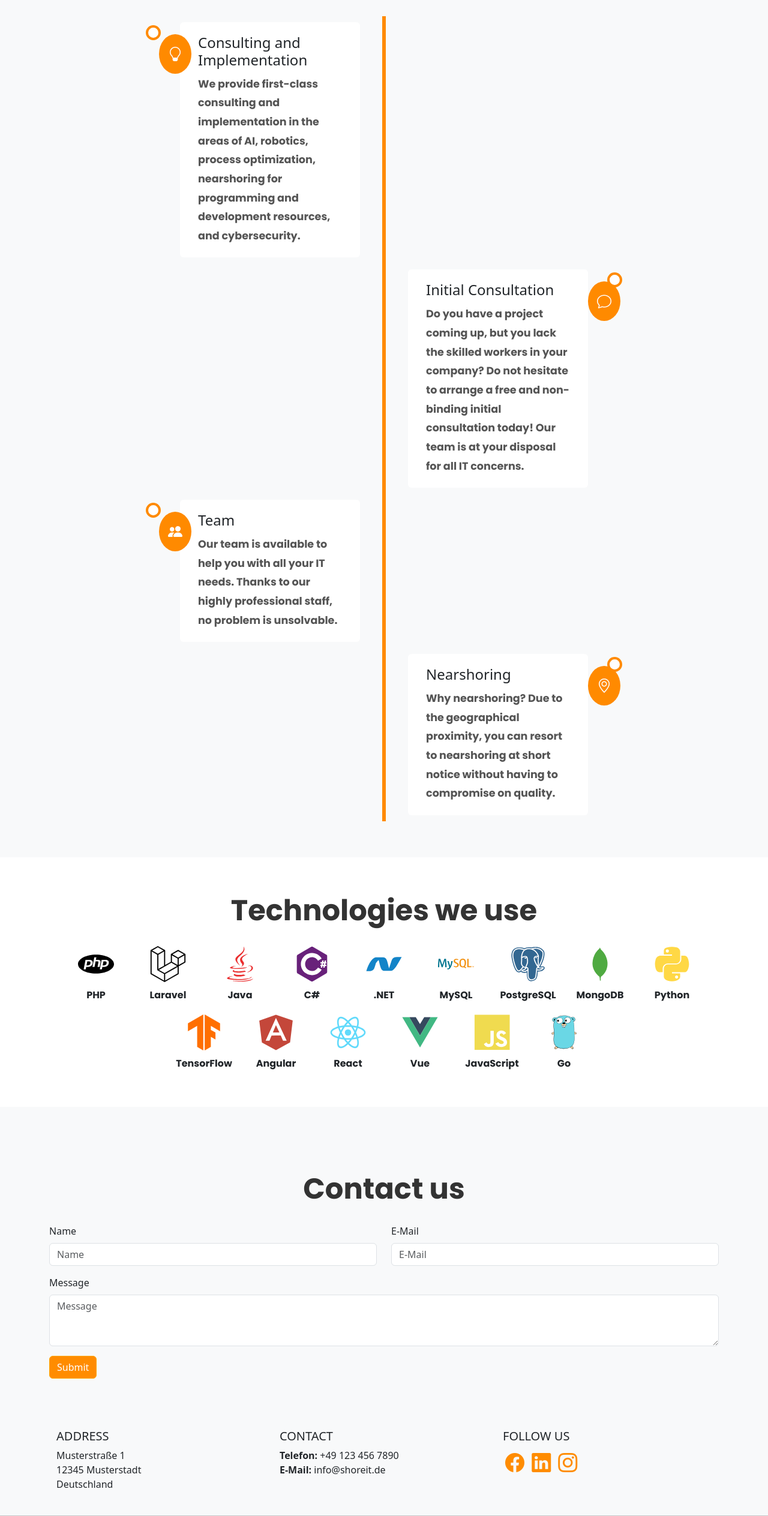
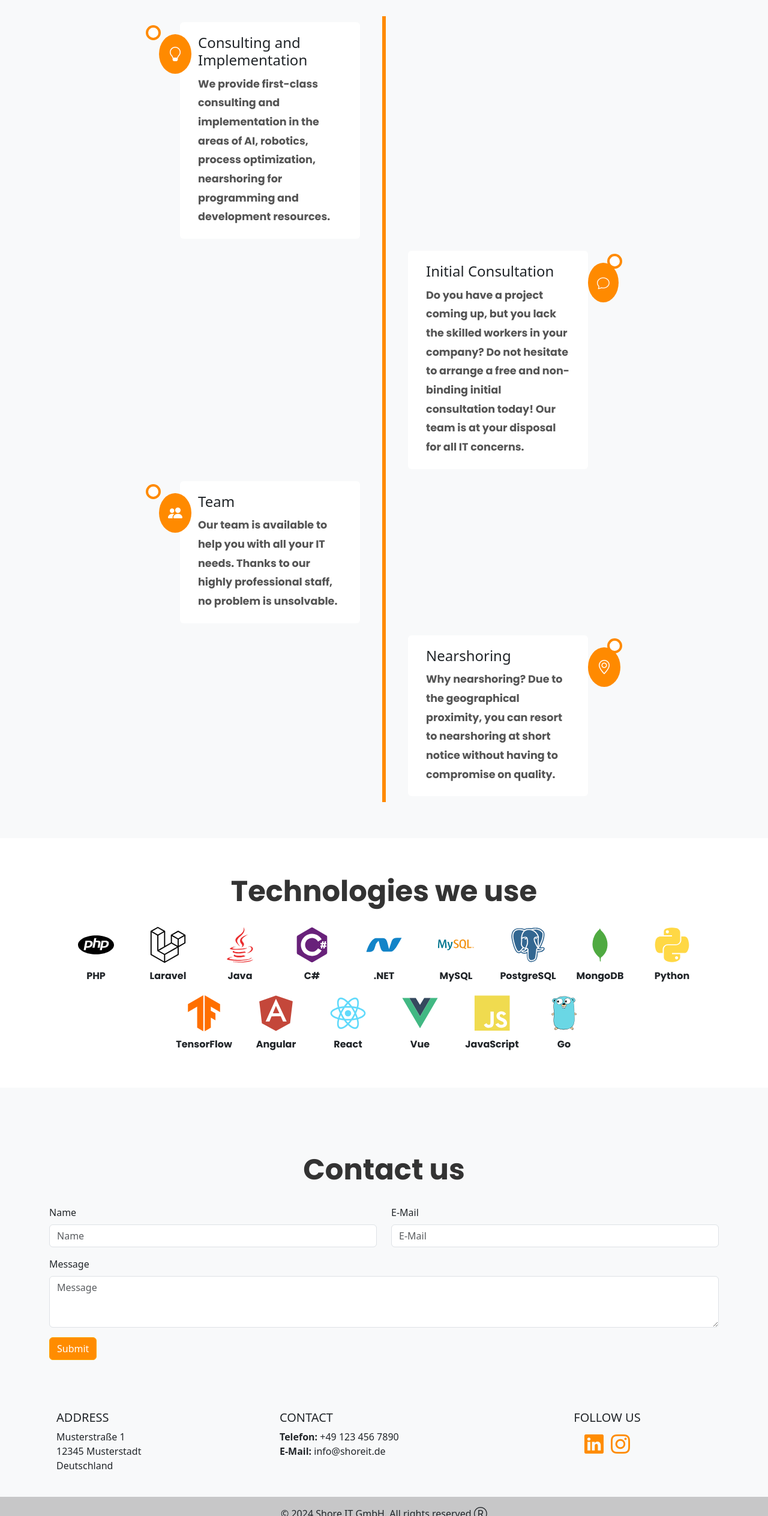
Before and after one commit to nikoladomazetovikj/shore_it_landing, a website built with Vite: page src/en/index.html in a window 1280 px wide. Shown: the part 913-3440 px from the top of the page at 60% size. Built offline with nearby package versions, Linux system fonts and the light colour scheme.

Commit message:
improvements

```diff
--- a/src/css/main.css
+++ b/src/css/main.css
@@ -247,3 +247,7 @@
     background-color: darkorange !important;
     border-color: darkorange !important;
 }
+
+.message-icon {
+    font-size: 1.3rem !important;
+}
--- a/src/en/index.html
+++ b/src/en/index.html
@@ -77,14 +77,14 @@
                     </div>
                     <h2>Consulting and Implementation</h2>
                     <p class="mob-p">
-                        We provide first-class consulting and implementation in the areas of AI, robotics, process optimization, nearshoring for programming and development resources, and cybersecurity.
+                        We provide first-class consulting and implementation in the areas of AI, robotics, process optimization, nearshoring for programming and development resources.
                     </p>
                 </div>
             </div>
             <div class="timeline-item right">
                 <div class="timeline-item-content">
                     <div class="timeline-icon">
-                        <i class="bi bi-chat"></i>
+                        <i class="bi bi-chat message-icon"></i>
                     </div>
                     <h2>Initial Consultation</h2>
                     <p class="mob-p">
@@ -229,9 +229,8 @@
                     <strong>E-Mail:</strong> info@shoreit.de
                 </p>
             </div>
-            <div class="col-lg-4 col-md-12 mb-4 mb-md-0">
-                <h5 class="text-uppercase">Follow us</h5>
-                <a href="#" class="m-1" ><i class="bi bi-facebook" style="font-size: 2rem; color: darkorange !important;"></i></a>
+            <div class="col-lg-4 col-md-12 mb-4 mb-md-0 text-center">
+                <h5 class="text-uppercase">Follow Us</h5>
                 <a href="#" class="m-1" ><i class="bi bi-linkedin" style="font-size: 2rem; color: darkorange !important;"></i></a>
                 <a href="#" class="m-1" ><i class="bi bi-instagram" style="font-size: 2rem; color: darkorange !important;"></i></a>
             </div>
```
Also changed, not shown: src/index.html (+3 -4 lines).
